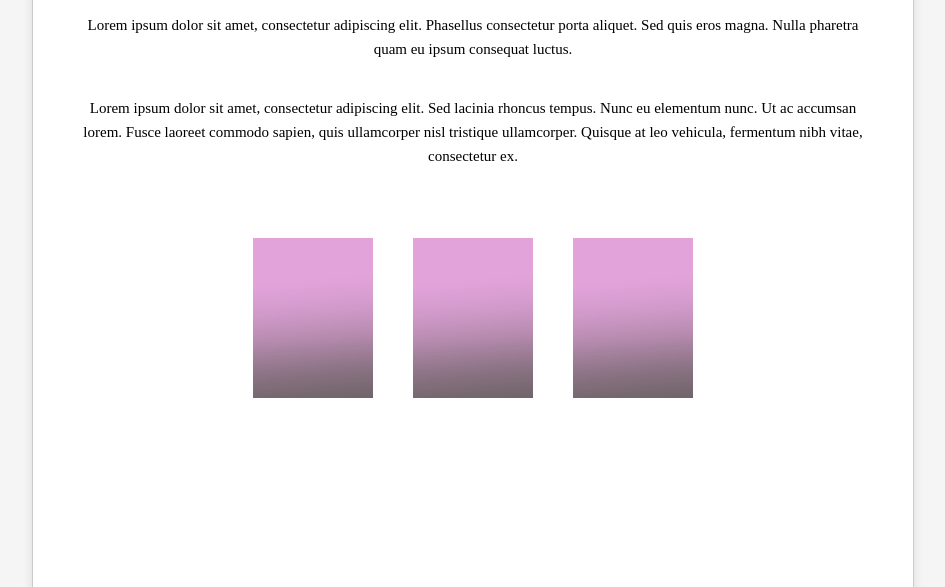
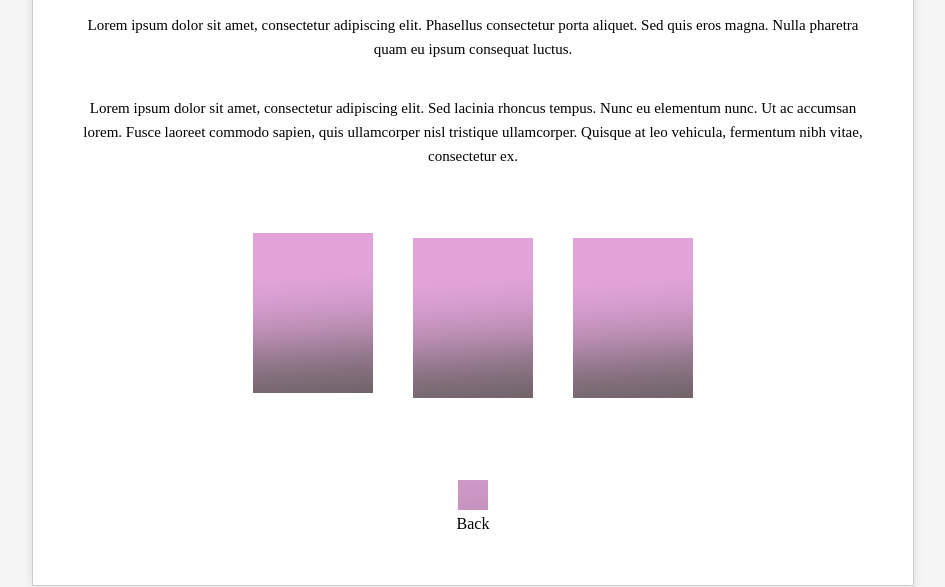
Before and after one commit to gesztenye02/CODING-BASICS, a plain HTML site: page about.html in a window 1280 px wide. In both pictures the pointer is over the element 480 px from the left and 533 px from the top of the page. Shown: the part 213-800 px from the top of the page, without its empty margins (167-1112 px from the left). Drawn offline with Linux system fonts and the light colour scheme; a web font is replaced by a local one.

Commit message:
commit 251114 02

```diff
--- a/about.html
+++ b/about.html
@@ -47,7 +47,7 @@
   .elements {
     position: relative;
     width: 100%;
-    height: 400px; /* adjust as needed */
+    height: 250px; /* adjust as needed */
     margin-bottom: 30px;
   }
 
@@ -63,6 +63,10 @@
     height: auto;
     user-select: none;
     transition: transform 0.1s;
+  }
+
+    .gif:hover {
+    transform: translateY(-5px);
   }
 
   .button-group {
```
Also changed, not shown: home.html (+4 -0 lines).
